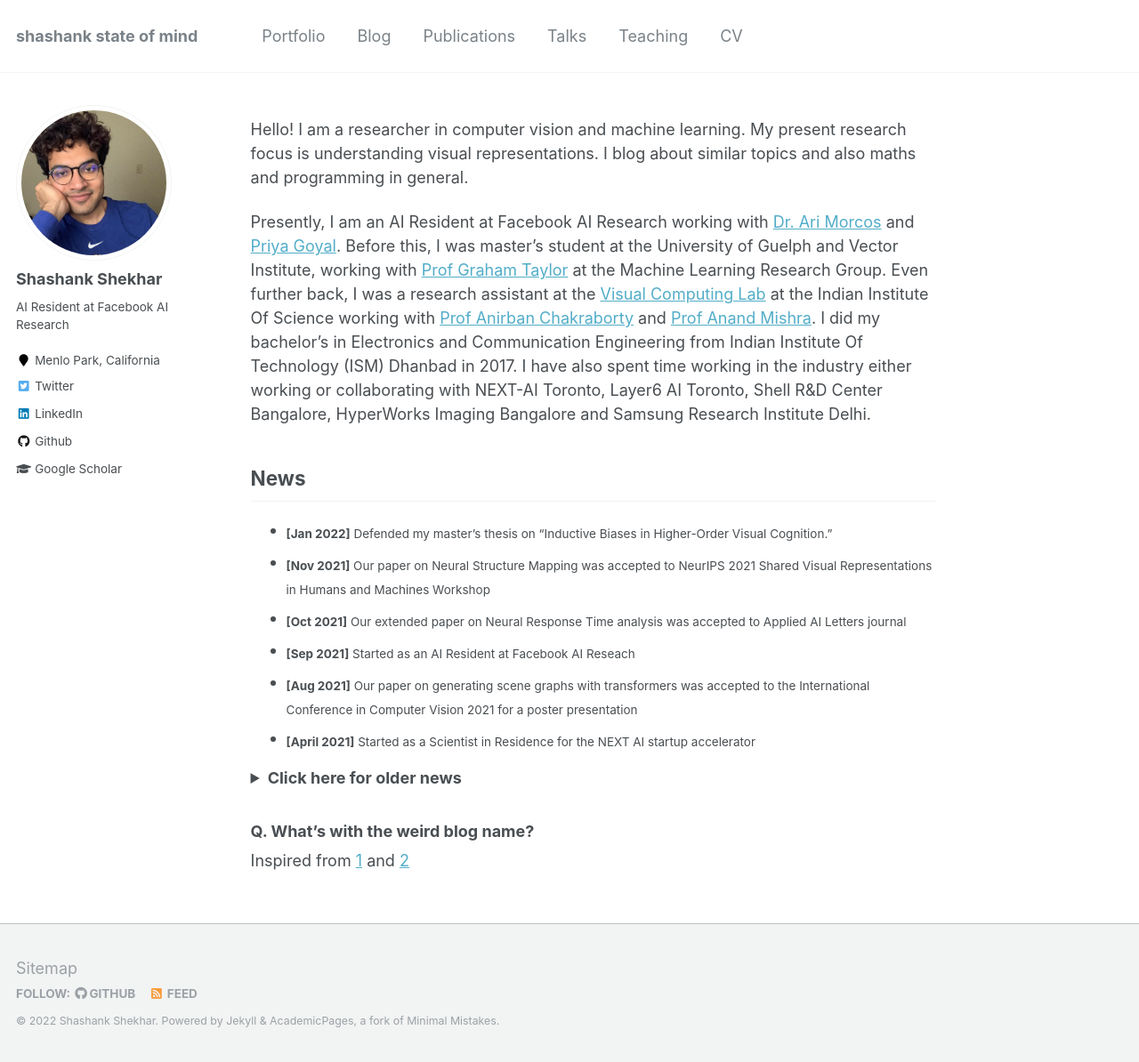
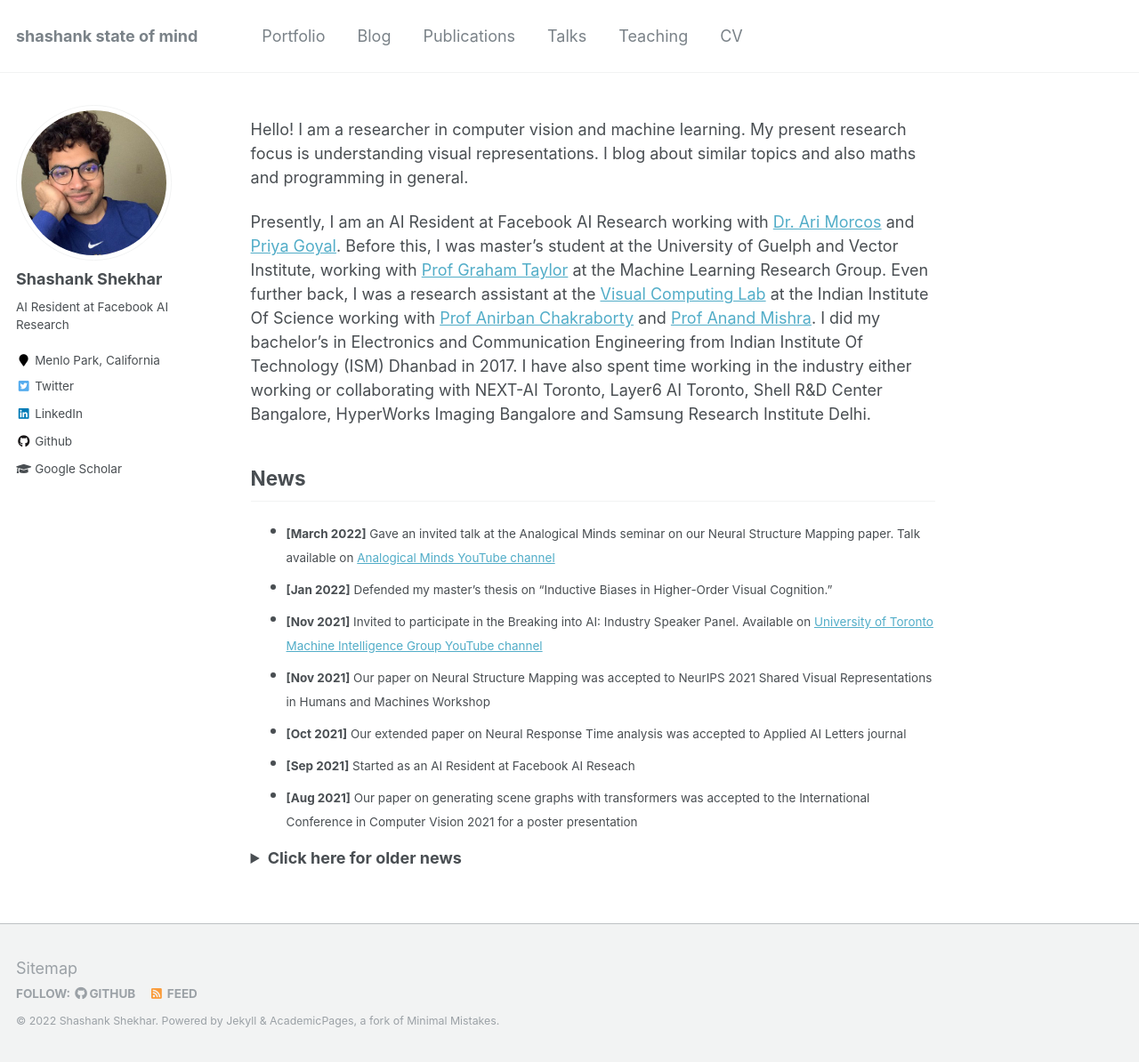
Before and after one commit to sshkhr/sshkhr.github.io, a Jekyll site: the page built from _pages/about.md, in a window 1280 px wide and 1194 px high. Shown: the whole window at 89% size. Built offline with Jekyll 4.4.1, drawn with Linux system fonts in a browser that asks for light colours; Markdown is read by kramdown in place of the engine named in the settings.

Commit message:
Changes to about. Markdown now rendered with CommonMark GitHub pages

```diff
--- a/Gemfile
+++ b/Gemfile
@@ -24,4 +24,5 @@
   gem "jekyll-feed"
   gem 'jekyll-sitemap'
   gem 'hawkins'
+  gem 'jekyll-commonmark-ghpages'
 end
--- a/_config.yml
+++ b/_config.yml
@@ -154,7 +154,7 @@
 
 
 # Conversion
-markdown: kramdown
+markdown: CommonMarkGhPages
 highlighter: rouge
 lsi: false
 excerpt_separator: "\n\n"
--- a/_pages/about.md
+++ b/_pages/about.md
@@ -14,29 +14,27 @@
 
 ## News
 
+* <sub>**[March 2022]** Gave an invited talk at the Analogical Minds seminar on our Neural Structure Mapping paper. Talk available on [Analogical Minds YouTube channel](https://www.youtube.com/watch?v=v5al6mJKrHQ)</sub>
 * <sub>**[Jan 2022]** Defended my master's thesis on "Inductive Biases in Higher-Order Visual Cognition."</sub>
+* <sub>**[Nov 2021]** Invited to participate in the Breaking into AI: Industry Speaker Panel. Available on [University of Toronto Machine Intelligence Group YouTube channel](https://www.youtube.com/watch?v=y_JF5-adrCY&t=243s)</sub>
 * <sub>**[Nov 2021]** Our paper on Neural Structure Mapping was accepted to NeurIPS 2021 Shared Visual Representations in Humans and Machines Workshop</sub>
 * <sub>**[Oct 2021]** Our extended paper on Neural Response Time analysis was accepted to Applied AI Letters journal</sub>
 * <sub>**[Sep 2021]** Started as an AI Resident at Facebook AI Reseach</sub>
 * <sub>**[Aug 2021]** Our paper on generating scene graphs with transformers was accepted to the International Conference in Computer Vision 2021 for a poster presentation</sub>
-* <sub>**[April 2021]** Started as a Scientist in Residence for the NEXT AI startup accelerator</sub>
 
 <details>
 
   <summary><b>Click here for older news</b></summary>
 
-  - <sub>**[Oct 2020]** Started as an instructor for LearnAI course at the University of Toronto</sub>
-  - <sub>**[Aug 2020]** Attended the MIT-CBMM Summer School on Brains, Minds and Machines 2020 virtually</sub>
-  - <sub>**[July 2020]** Attended the CIFAR Deep Learning and Reinforcement Learning Summer School 2020 virtually</sub>
-  - <sub>**[June 2020]** Our paper was accepted to CVPR 2020 Minds vs Machines Workshop for an oral presentation</sub>
-  - <sub>**[Jan 2020]** Joined the Machine Learning Research Group at University of Guelph as a graduate research assistant</sub>
-  - <sub>**[Nov 2019]** Volunteered and presented our work at the International Conference in Computer Vision 2019 in Seoul</sub>
-  - <sub>**[Sep 2019]** Started MASc in AI at the University of Guelph. Thankful to receive the Vector Scholarship and JN Tata Scholarship</sub>
-  - <sub>**[Aug 2019]** Attended the Bayesian Methods in Deep Learning Summer School 2019 in Moscow</sub>
-  - <sub>**[July 2019]** Attended the Machine Learning Summer School 2019 in London</sub>
+  * <sub>**[April 2021]** Started as a Scientist in Residence for the NEXT AI startup accelerator</sub>
+  * <sub>**[Oct 2020]** Started as an instructor for LearnAI course at the University of Toronto</sub>
+  * <sub>**[Aug 2020]** Attended the MIT-CBMM Summer School on Brains, Minds and Machines 2020 virtually</sub>
+  * <sub>**[July 2020]** Attended the CIFAR Deep Learning and Reinforcement Learning Summer School 2020 virtually</sub>
+  * <sub>**[June 2020]** Our paper was accepted to CVPR 2020 Minds vs Machines Workshop for an oral presentation</sub>
+  * <sub>**[Jan 2020]** Joined the Machine Learning Research Group at University of Guelph as a graduate research assistant</sub>
+  * <sub>**[Nov 2019]** Volunteered and presented our work at the International Conference in Computer Vision 2019 in Seoul</sub>
+  * <sub>**[Sep 2019]** Started MASc in AI at the University of Guelph. Thankful to receive the Vector Scholarship and JN Tata Scholarship</sub>
+  * <sub>**[Aug 2019]** Attended the Bayesian Methods in Deep Learning Summer School 2019 in Moscow</sub>
+  * <sub>**[July 2019]** Attended the Machine Learning Summer School 2019 in London</sub>
 
 </details>
-
-### Q. What's with the weird blog name?
-
-Inspired from [1](https://en.wikipedia.org/wiki/N.Y._State_of_Mind) and [2](https://en.wikipedia.org/wiki/Empire_State_of_Mind)
```
